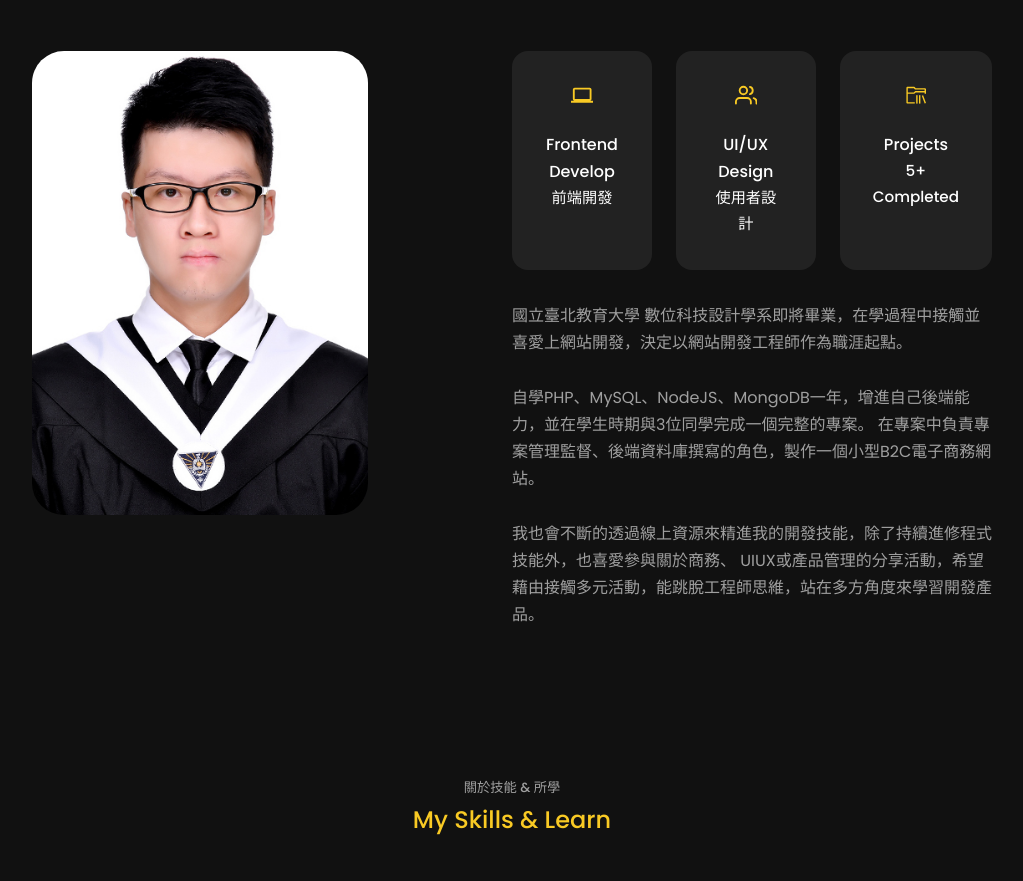
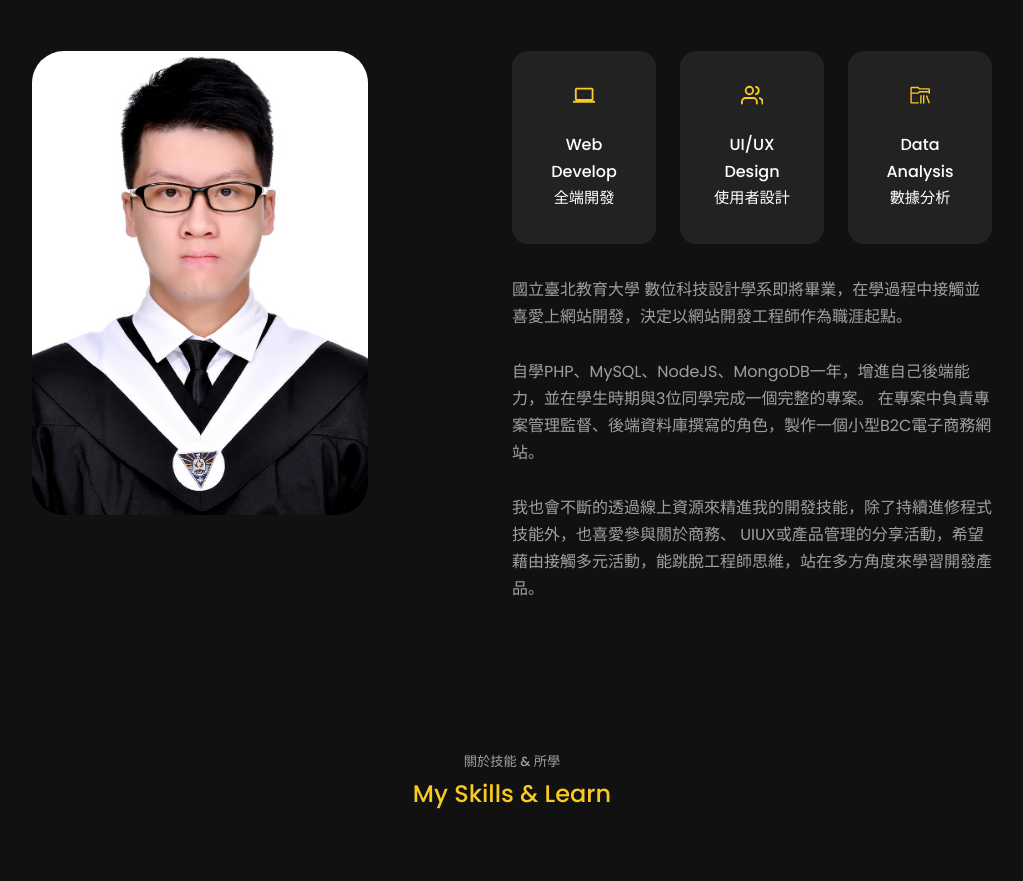
Before and after one commit to 02071819/tsengkuolun-portfolio, a React (Create React App) app: page / in a window 1280 px wide. Shown: the part 940-1821 px from the top of the page, without its empty margins (128-1151 px from the left). Built offline with nearby package versions, Linux system fonts and the light colour scheme.

Commit message:
Update About.jsx

```diff
--- a/src/components/about/About.jsx
+++ b/src/components/about/About.jsx
@@ -22,8 +22,8 @@ const About = () => {
           <div className="about__cards" data-aos="fade-up" data-aos-duration="2000">
             <article className="about__card">
               <MdOutlineComputer className="about__icon" />
-              <h4>Frontend Develop</h4>
-              <h5>前端開發</h5>
+              <h4>Web Develop</h4>
+              <h5>全端開發</h5>
             </article>
 
             <article className="about__card">
@@ -34,8 +34,8 @@ const About = () => {
 
             <article className="about__card">
               <VscFolderLibrary className="about__icon" />
-              <h4>Projects</h4>
-              <h5>5+ Completed</h5>
+              <h4>Data Analysis</h4>
+              <h5>數據分析</h5>
             </article>
           </div>
 
```
